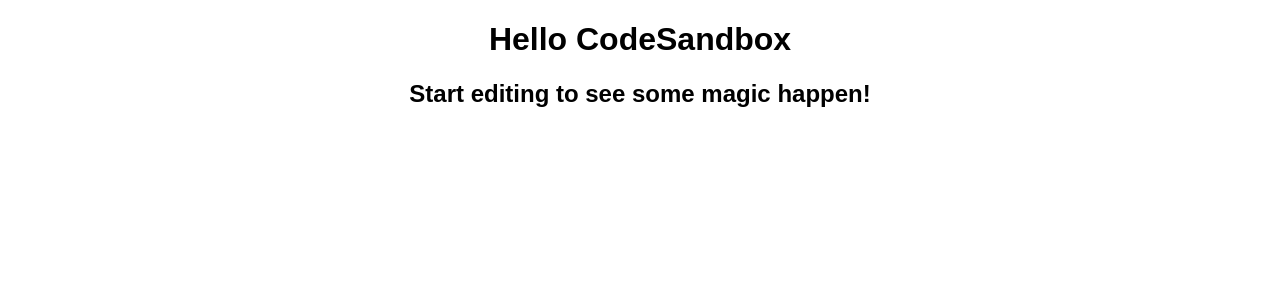
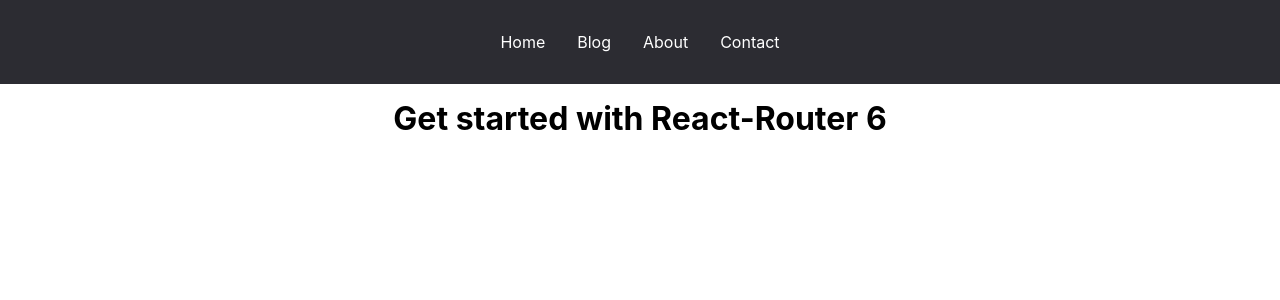
Before and after one commit to EmilHarutyunyan/React-Router-6, a React (Create React App) app: page / in a window 1280 px wide. Shown: the top 300 px of the page. Built offline with nearby package versions, Linux system fonts and the light colour scheme.

Commit message:
basic-example

```diff
--- a/public/index.html
+++ b/public/index.html
@@ -2,21 +2,19 @@
 <html lang="en">
   <head>
     <meta charset="utf-8" />
+    <link rel="icon" href="%PUBLIC_URL%/favicon.ico" />
+    <meta name="viewport" content="width=device-width, initial-scale=1" />
+    <meta name="theme-color" content="#000000" />
     <meta
-      name="viewport"
-      content="width=device-width, initial-scale=1, shrink-to-fit=no"
+      name="description"
+      content="Web site created using create-react-app"
     />
-    <meta name="theme-color" content="#000000" />
+    <link rel="apple-touch-icon" href="%PUBLIC_URL%/logo192.png" />
     <link rel="manifest" href="%PUBLIC_URL%/manifest.json" />
-    <link rel="shortcut icon" href="%PUBLIC_URL%/favicon.ico" />
-
-    <title>React App</title>
+    <title>ReactRouter v6</title>
   </head>
-
   <body>
-    <noscript>
-      You need to enable JavaScript to run this app.
-    </noscript>
+    <noscript>You need to enable JavaScript to run this app.</noscript>
     <div id="root"></div>
   </body>
 </html>
--- a/src/App.js
+++ /dev/null
@@ -1,10 +0,0 @@
-import "./styles.css";
-
-export default function App() {
-  return (
-    <div className="App">
-      <h1>Hello CodeSandbox</h1>
-      <h2>Start editing to see some magic happen!</h2>
-    </div>
-  );
-}
--- /dev/null
+++ b/src/App.jsx
@@ -0,0 +1,35 @@
+import { Routes, Route, Link } from "react-router-dom";
+// Այն ժամանակ կար Switch component հիմա դրա փոխարեն Routes-նա
+
+import { Homepage } from "./pages/Homepage";
+import { About } from "./pages/Aboutpage";
+import { Blogpage } from "./pages/Blogpage";
+import { Contact } from "./pages/Contact";
+import { Notfoundpage } from "./pages/Notfoundpage";
+
+// Routing միջոցով ապահովում ենք կայքը SPA(Single Page Application ) լինելուն
+
+function App() {
+  return (
+    <>
+      <header>
+        {/* Link դնում ենք a-ի տեղը, href-ի տեղը դնում ենք to */}
+        <Link to="/">Home</Link>
+        <Link to="/posts">Blog</Link>
+        <Link to="/about">About</Link>
+        <Link to="/contact">Contact</Link>
+      </header>
+      <Routes>
+        {/*  path-հասցե, element-ինչը ցույց տա*/}
+        <Route path="/" element={<Homepage />} />
+        <Route path="/about" element={<About />} />
+        <Route path="/posts" element={<Blogpage />} />
+        <Route path="/contact" element={<Contact />} />
+        {/* "*"-դնելով հասկացնում ենք մնացած դեպքերում  */}
+        <Route path="*" element={<Notfoundpage />} />
+      </Routes>
+    </>
+  );
+}
+
+export default App;
--- a/src/index.js
+++ b/src/index.js
@@ -1,12 +1,15 @@
-import { StrictMode } from "react";
+import React from "react";
 import ReactDOM from "react-dom";
+import App from "./App";
+import { BrowserRouter } from "react-router-dom";
+import "./style.css";
 
-import App from "./App";
-
-const rootElement = document.getElementById("root");
 ReactDOM.render(
-  <StrictMode>
-    <App />
-  </StrictMode>,
-  rootElement
+  <React.StrictMode>
+    {/* BrowserRouter պետքա լինի գլխավոր ծնողը մեր հավելվածի(app-ի) և այն թույլ է տալի անել routing մեր app-ի մեջ*/}
+    <BrowserRouter>
+      <App />
+    </BrowserRouter>
+  </React.StrictMode>,
+  document.getElementById("root")
 );
--- /dev/null
+++ b/src/pages/Aboutpage.jsx
@@ -0,0 +1,10 @@
+const About = () => {
+    return (
+        <div>
+            <h1>About us</h1>
+            <p>This is a demo website about React-router-dom library.</p>
+        </div>
+    )
+}
+
+export {About}
--- /dev/null
+++ b/src/pages/Blogpage.jsx
@@ -0,0 +1,9 @@
+const Blogpage = () => {
+    return (
+        <div>
+            <h1>Our news</h1>
+        </div>
+    )
+}
+
+export {Blogpage}
--- /dev/null
+++ b/src/pages/Contact.jsx
@@ -0,0 +1,12 @@
+import React from "react";
+
+function Contact() {
+  return (
+    <div>
+      <h1>Contact Us</h1>
+      <p>Contact page</p>
+    </div>
+  );
+}
+
+export { Contact };
--- /dev/null
+++ b/src/pages/Homepage.jsx
@@ -0,0 +1,9 @@
+const Homepage = () => {
+    return (
+        <div>
+            <h1>Get started with React-Router 6</h1>
+        </div>
+    )
+}
+
+export {Homepage}
--- /dev/null
+++ b/src/pages/Notfoundpage.jsx
@@ -0,0 +1,13 @@
+import { Link } from "react-router-dom";
+
+const Notfoundpage = () => {
+  return (
+    <div>
+      <p>
+        This page doesn't exist. Go <Link to="/">home</Link>
+      </p>
+    </div>
+  );
+};
+
+export { Notfoundpage };
--- /dev/null
+++ b/src/style.css
@@ -0,0 +1,66 @@
+* {
+  box-sizing: border-box;
+}
+
+:root {
+  --color-bg: #2c2c32;
+  --color-active: #0f7dc6;
+}
+
+body {
+  margin: 0;
+  padding: 0;
+  font-family: -apple-system, BlinkMacSystemFont, "Segoe UI", sans-serif;
+  -webkit-font-smoothing: antialiased;
+  -moz-osx-font-smoothing: grayscale;
+}
+
+header {
+  background-color: var(--color-bg);
+  padding: 2rem 0;
+  text-align: center;
+}
+header > a {
+  color: white;
+  text-decoration: none;
+  padding: 0 1rem;
+}
+header > a:hover {
+  text-decoration: underline;
+}
+
+h1 {
+  text-align: center;
+  margin-top: 15px;
+}
+
+.container {
+  max-width: 900px;
+  padding-left: 2rem;
+  padding-right: 2rem;
+  margin: 0 auto;
+}
+
+main {
+  min-height: calc(100vh - 85px - 100px);
+  padding-top: 1.5rem;
+  padding-bottom: 1.5rem;
+}
+
+main a {
+  text-decoration: none;
+  color: var(--color-bg);
+}
+main a:hover {
+  text-decoration: underline;
+}
+
+.active-link {
+  color: var(--color-active);
+  cursor: default;
+}
+
+footer {
+  background-color: var(--color-bg);
+  height: 100px;
+}
--- a/src/styles.css
+++ /dev/null
@@ -1,4 +0,0 @@
-.App {
-  font-family: sans-serif;
-  text-align: center;
-}
```
Also changed, not shown: package.json (+10 -4 lines).
